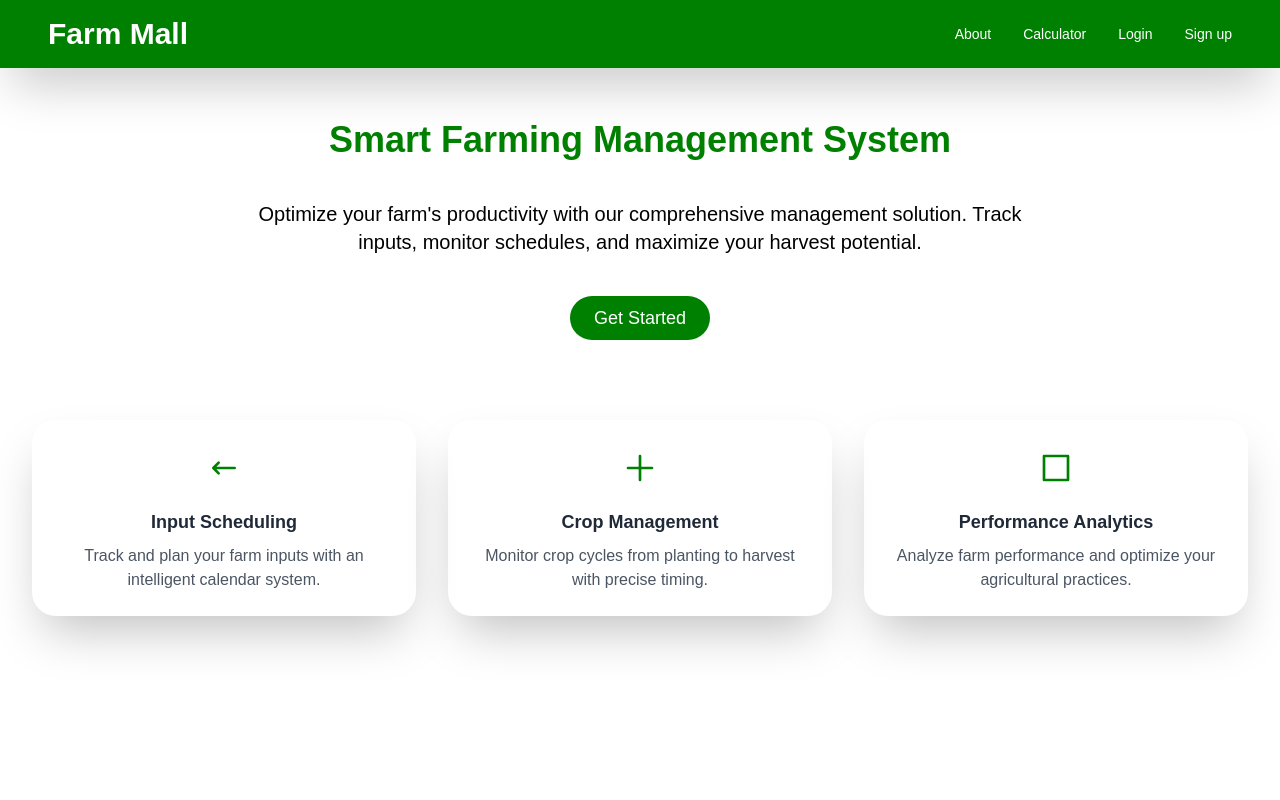
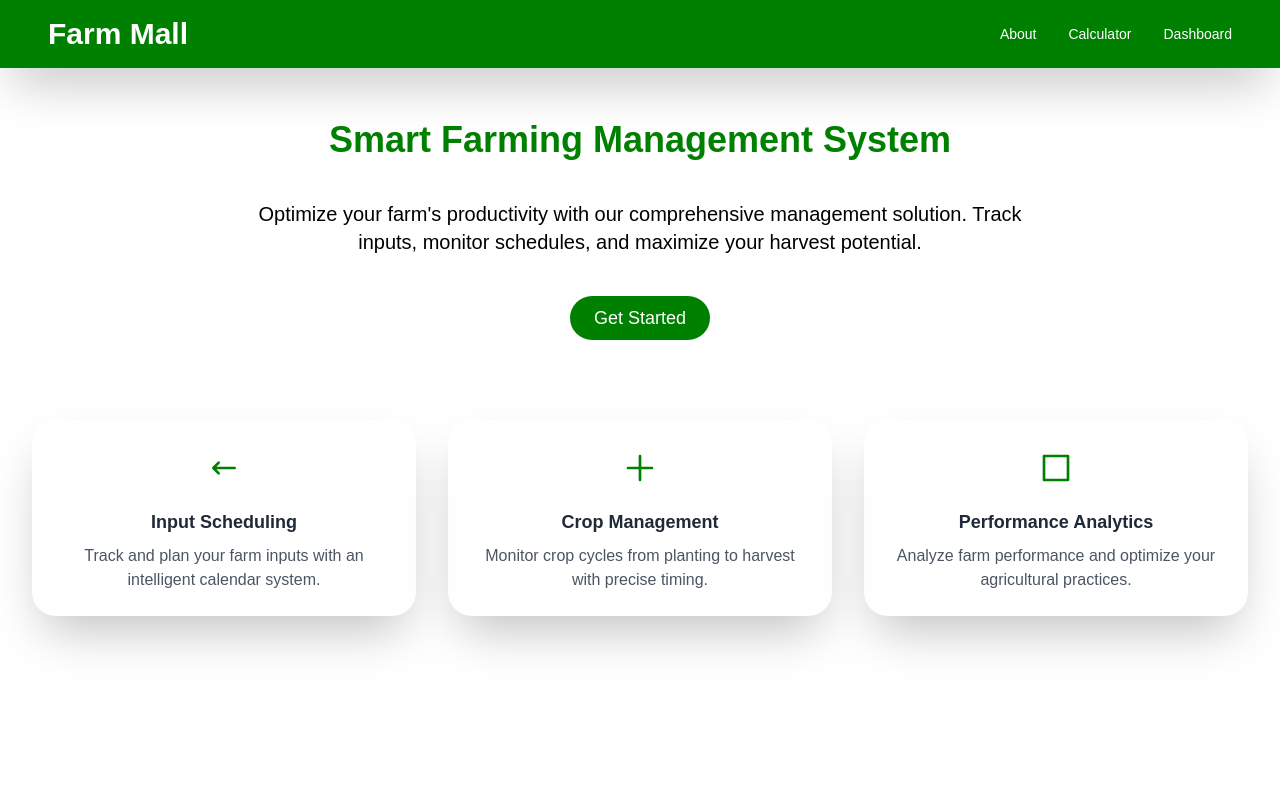
Before and after one commit to Griffin-Ndede/farm_mall, a React (Vite) app: page / in a window 1280 px wide. Shown: the top 800 px of the page. Built offline with nearby package versions, Linux system fonts and the light colour scheme.

Commit message:
changes the nav items

```diff
--- a/src/components/Navbar.jsx
+++ b/src/components/Navbar.jsx
@@ -48,17 +48,17 @@ function Navbar() {
               Calculator
             </AnchorLink>
             <Link
-              to="/login"
+              to="/dashboard"
               className="px-4 py-1 text-sm  bg-transparent text-white rounded-3xl hover:text-gray-900 focus:text-gray-900 hover:bg-gray-200 focus:bg-gray-200 focus:outline-none focus:shadow-outline"
             >
-              Login
+              Dashboard
             </Link>
-            <Link
+            {/* <Link
               to="/signup"
               className="px-4 py-1 text-sm  bg-transparent text-white rounded-3xl hover:text-gray-900 focus:text-gray-900 hover:bg-gray-200 focus:bg-gray-200 focus:outline-none focus:shadow-outline"
             >
               Sign up
-            </Link>
+            </Link> */}
           </nav>
         </div>
       </div>
```
